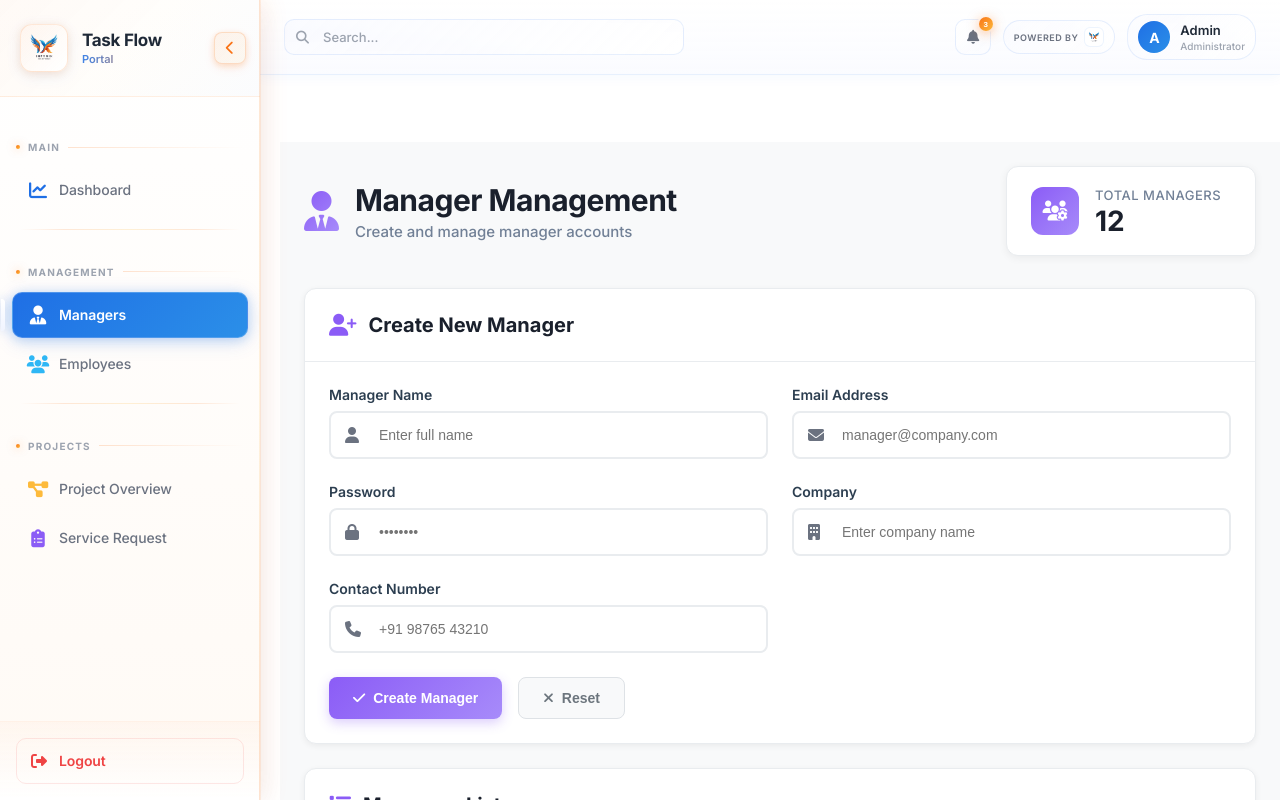
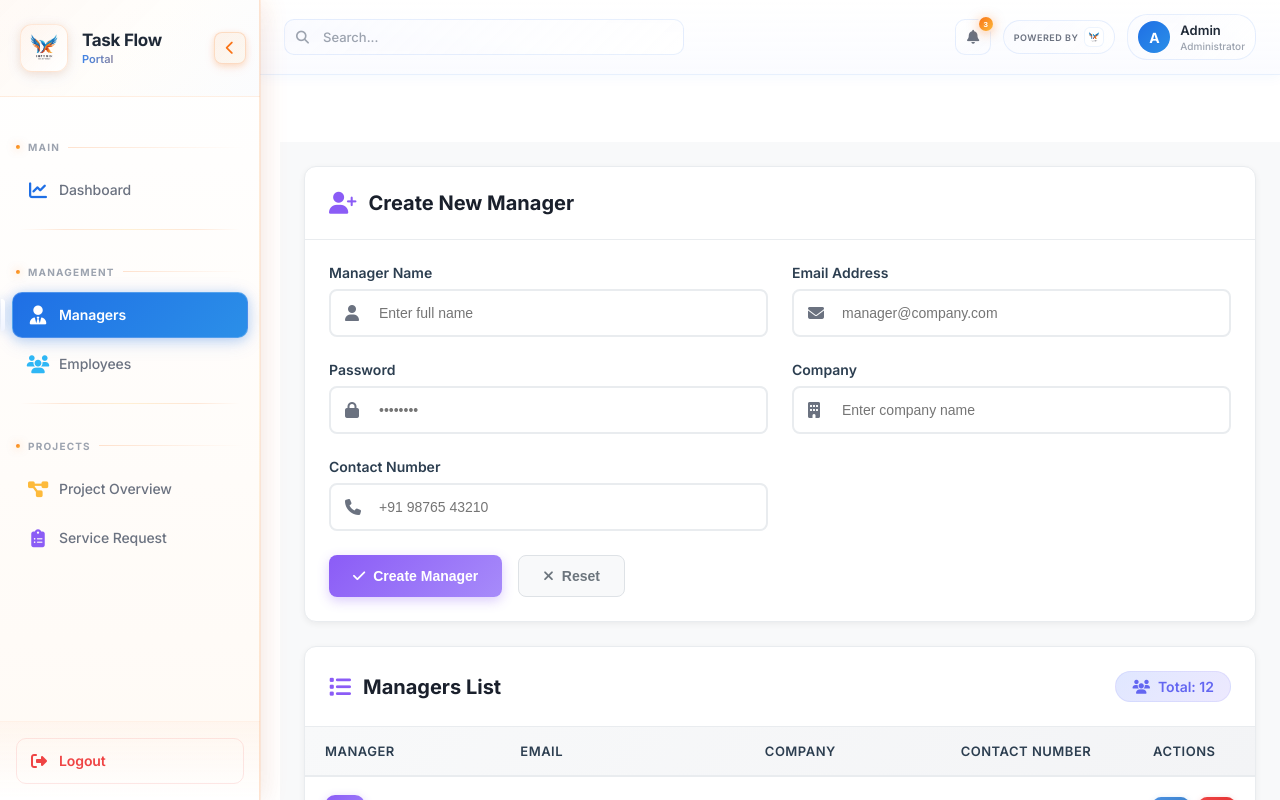
Before and after one commit to Akshainv/task-management-infynix, an Angular app: page /admin/managers in a window 1280 px wide. Shown: the top 800 px of the page. Built offline with nearby package versions, Linux system fonts and the light colour scheme.

Commit message:
my commit

```diff
--- a/src/app/admin-employee/admin-employee.css
+++ b/src/app/admin-employee/admin-employee.css
@@ -10,7 +10,7 @@
   width: calc(100% - 280px);
 }
 
-:host ::ng-deep .sidebar.collapsed ~ .main-content {
+:host ::ng-deep .sidebar.collapsed~.main-content {
   margin-left: 80px;
   width: calc(100% - 80px);
 }
@@ -21,111 +21,22 @@
   min-height: 100vh;
 }
 
-/* ===== PAGE HEADER ===== */
-.page-header {
-  margin-bottom: 2rem;
+/* Total Employees Badge in Card Header */
+.total-employees-badge {
+  display: inline-flex;
+  align-items: center;
+  gap: 8px;
+  background: linear-gradient(135deg, #e0e7ff 0%, #ede9fe 100%);
+  color: #6366f1;
+  padding: 6px 16px;
+  border-radius: 20px;
+  font-size: 0.875rem;
+  font-weight: 600;
+  border: 1px solid rgba(99, 102, 241, 0.1);
 }
 
-.header-content {
-  display: flex;
-  justify-content: space-between;
-  align-items: center;
-  gap: 1.5rem;
-  margin-bottom: 1.5rem;
-  flex-wrap: wrap;
-}
-
-.header-title-section {
-  flex: 1;
-}
-
-.title-wrapper {
-  display: flex;
-  align-items: center;
-  gap: 1rem;
-}
-
-.header-icon {
-  font-size: 2.5rem;
-  background: linear-gradient(135deg, #8b5cf6 0%, #a78bfa 100%);
-  -webkit-background-clip: text;
-  -webkit-text-fill-color: transparent;
-  background-clip: text;
-}
-
-.page-title {
-  font-size: 1.875rem;
-  font-weight: 700;
-  color: #1a202c;
-  margin: 0 0 0.25rem 0;
-  letter-spacing: -0.5px;
-}
-
-.page-subtitle {
-  font-size: 0.938rem;
-  color: #718096;
-  margin: 0;
-  font-weight: 500;
-}
-
-/* ===== STATS CARD ===== */
-.stats-card-single {
-  flex-shrink: 0;
-}
-
-.stat-item {
-  display: flex;
-  align-items: center;
-  gap: 1rem;
-  padding: 1.25rem 1.5rem;
-  background: #ffffff;
-  border-radius: 12px;
-  box-shadow: 0 2px 8px rgba(0, 0, 0, 0.06);
-  border: 1px solid #e9ecef;
-  transition: all 0.3s ease;
-  min-width: 200px;
-}
-
-.stat-item:hover {
-  transform: translateY(-2px);
-  box-shadow: 0 4px 12px rgba(0, 0, 0, 0.1);
-}
-
-.stat-icon-wrapper {
-  width: 48px;
-  height: 48px;
-  border-radius: 12px;
-  display: flex;
-  align-items: center;
-  justify-content: center;
-  font-size: 1.25rem;
-  flex-shrink: 0;
-}
-
-.stat-icon-wrapper.total {
-  background: linear-gradient(135deg, #8b5cf6 0%, #a78bfa 100%);
-  color: #ffffff;
-}
-
-.stat-content {
-  display: flex;
-  flex-direction: column;
-  gap: 0.25rem;
-}
-
-.stat-label {
-  font-size: 0.813rem;
-  font-weight: 500;
-  color: #718096;
-  text-transform: uppercase;
-  letter-spacing: 0.5px;
-}
-
-.stat-value {
-  font-size: 1.75rem;
-  font-weight: 700;
-  color: #1a202c;
-  line-height: 1;
+.total-employees-badge i {
+  font-size: 0.875rem;
 }
 
 /* ===== EMPLOYEE CARDS ===== */
@@ -139,8 +50,15 @@
 }
 
 @keyframes fadeIn {
-  from { opacity: 0; transform: translateY(20px); }
-  to { opacity: 1; transform: translateY(0); }
+  from {
+    opacity: 0;
+    transform: translateY(20px);
+  }
+
+  to {
+    opacity: 1;
+    transform: translateY(0);
+  }
 }
 
 .card-header {
@@ -616,6 +534,7 @@
 }
 
 @media (max-width: 640px) {
+
   /* Stack table as cards on very small screens */
   .table-container {
     padding: 0;
--- a/src/app/admin-managers/admin-managers.css
+++ b/src/app/admin-managers/admin-managers.css
@@ -10,7 +10,7 @@
   width: calc(100% - 280px);
 }
 
-:host ::ng-deep .sidebar.collapsed ~ .main-content {
+:host ::ng-deep .sidebar.collapsed~.main-content {
   margin-left: 80px;
   width: calc(100% - 80px);
 }
@@ -21,111 +21,22 @@
   min-height: 100vh;
 }
 
-/* ===== PAGE HEADER ===== */
-.page-header {
-  margin-bottom: 2rem;
+/* Total Managers Badge in Card Header */
+.total-managers-badge {
+  display: inline-flex;
+  align-items: center;
+  gap: 8px;
+  background: linear-gradient(135deg, #e0e7ff 0%, #ede9fe 100%);
+  color: #6366f1;
+  padding: 6px 16px;
+  border-radius: 20px;
+  font-size: 0.875rem;
+  font-weight: 600;
+  border: 1px solid rgba(99, 102, 241, 0.1);
 }
 
-.header-content {
-  display: flex;
-  justify-content: space-between;
-  align-items: center;
-  gap: 1.5rem;
-  margin-bottom: 1.5rem;
-  flex-wrap: wrap;
-}
-
-.header-title-section {
-  flex: 1;
-}
-
-.title-wrapper {
-  display: flex;
-  align-items: center;
-  gap: 1rem;
-}
-
-.header-icon {
-  font-size: 2.5rem;
-  background: linear-gradient(135deg, #8b5cf6 0%, #a78bfa 100%);
-  -webkit-background-clip: text;
-  -webkit-text-fill-color: transparent;
-  background-clip: text;
-}
-
-.page-title {
-  font-size: 1.875rem;
-  font-weight: 700;
-  color: #1a202c;
-  margin: 0 0 0.25rem 0;
-  letter-spacing: -0.5px;
-}
-
-.page-subtitle {
-  font-size: 0.938rem;
-  color: #718096;
-  margin: 0;
-  font-weight: 500;
-}
-
-/* ===== STATS CARD ===== */
-.stats-card-single {
-  flex-shrink: 0;
-}
-
-.stat-item {
-  display: flex;
-  align-items: center;
-  gap: 1rem;
-  padding: 1.25rem 1.5rem;
-  background: #ffffff;
-  border-radius: 12px;
-  box-shadow: 0 2px 8px rgba(0, 0, 0, 0.06);
-  border: 1px solid #e9ecef;
-  transition: all 0.3s ease;
-  min-width: 200px;
-}
-
-.stat-item:hover {
-  transform: translateY(-2px);
-  box-shadow: 0 4px 12px rgba(0, 0, 0, 0.1);
-}
-
-.stat-icon-wrapper {
-  width: 48px;
-  height: 48px;
-  border-radius: 12px;
-  display: flex;
-  align-items: center;
-  justify-content: center;
-  font-size: 1.25rem;
-  flex-shrink: 0;
-}
-
-.stat-icon-wrapper.total {
-  background: linear-gradient(135deg, #8b5cf6 0%, #a78bfa 100%);
-  color: #ffffff;
-}
-
-.stat-content {
-  display: flex;
-  flex-direction: column;
-  gap: 0.25rem;
-}
-
-.stat-label {
-  font-size: 0.813rem;
-  font-weight: 500;
-  color: #718096;
-  text-transform: uppercase;
-  letter-spacing: 0.5px;
-}
-
-.stat-value {
-  font-size: 1.75rem;
-  font-weight: 700;
-  color: #1a202c;
-  line-height: 1;
+.total-managers-badge i {
+  font-size: 0.875rem;
 }
 
 /* ===== MANAGER CARDS ===== */
@@ -139,8 +50,15 @@
 }
 
 @keyframes fadeIn {
-  from { opacity: 0; transform: translateY(20px); }
-  to { opacity: 1; transform: translateY(0); }
+  from {
+    opacity: 0;
+    transform: translateY(20px);
+  }
+
+  to {
+    opacity: 1;
+    transform: translateY(0);
+  }
 }
 
 .card-header {
@@ -618,6 +536,7 @@
 }
 
 @media (max-width: 640px) {
+
   /* Stack table as cards on very small screens */
   .table-container {
     padding: 0;
--- a/src/app/admin-managers/admin-managers.html
+++ b/src/app/admin-managers/admin-managers.html
@@ -3,34 +3,6 @@
 
 <div class="main-content">
   <div class="managers-container">
-
-    <!-- Page Header -->
-    <div class="page-header">
-      <div class="header-content">
-        <div class="header-title-section">
-          <div class="title-wrapper">
-            <i class="fas fa-user-tie header-icon"></i>
-            <div>
-              <h1 class="page-title">Manager Management</h1>
-              <p class="page-subtitle">Create and manage manager accounts</p>
-            </div>
-          </div>
-        </div>
-
-        <!-- Stats Card - Total Managers -->
-        <div class="stats-card-single">
-          <div class="stat-item">
-            <div class="stat-icon-wrapper total">
-              <i class="fas fa-users-cog"></i>
-            </div>
-            <div class="stat-content">
-              <span class="stat-label">Total Managers</span>
-              <span class="stat-value">{{ managers.length }}</span>
-            </div>
-          </div>
-        </div>
-      </div>
-    </div>
 
     <!-- Create Manager Card -->
     <div class="manager-card create-manager-card">
@@ -47,13 +19,8 @@
             <label for="managerName">Manager Name</label>
             <div class="input-wrapper">
               <i class="fas fa-user input-icon"></i>
-              <input
-                type="text"
-                id="managerName"
-                [(ngModel)]="newManager.name"
-                name="name"
-                placeholder="Enter full name"
-                required>
+              <input type="text" id="managerName" [(ngModel)]="newManager.name" name="name"
+                placeholder="Enter full name" required>
             </div>
           </div>
 
@@ -61,13 +28,8 @@
             <label for="email">Email Address</label>
             <div class="input-wrapper">
               <i class="fas fa-envelope input-icon"></i>
-              <input
-                type="email"
-                id="email"
-                [(ngModel)]="newManager.email"
-                name="email"
-                placeholder="manager@company.com"
-                required>
+              <input type="email" id="email" [(ngModel)]="newManager.email" name="email"
+                placeholder="manager@company.com" required>
             </div>
           </div>
 
@@ -75,13 +37,8 @@
             <label for="password">Password</label>
             <div class="input-wrapper">
               <i class="fas fa-lock input-icon"></i>
-              <input
-                type="password"
-                id="password"
-                [(ngModel)]="newManager.password"
-                name="password"
-                placeholder="••••••••"
-                required>
+              <input type="password" id="password" [(ngModel)]="newManager.password" name="password"
+                placeholder="••••••••" required>
             </div>
           </div>
 
@@ -89,13 +46,8 @@
             <label for="company">Company</label>
             <div class="input-wrapper">
               <i class="fas fa-building input-icon"></i>
-              <input
-                type="text"
-                id="company"
-                [(ngModel)]="newManager.company"
-                name="company"
-                placeholder="Enter company name"
-                required>
+              <input type="text" id="company" [(ngModel)]="newManager.company" name="company"
+                placeholder="Enter company name" required>
             </div>
           </div>
 
@@ -103,13 +55,8 @@
             <label for="contactNumber">Contact Number</label>
             <div class="input-wrapper">
               <i class="fas fa-phone input-icon"></i>
-              <input
-                type="tel"
-                id="contactNumber"
-                [(ngModel)]="newManager.contactNumber"
-                name="contactNumber"
-                placeholder="+91 98765 43210"
-                required>
+              <input type="tel" id="contactNumber" [(ngModel)]="newManager.contactNumber" name="contactNumber"
+                placeholder="+91 98765 43210" required>
             </div>
           </div>
         </div>
@@ -134,6 +81,10 @@
           <i class="fas fa-list"></i>
           Managers List
         </h2>
+        <div class="total-managers-badge">
+          <i class="fas fa-users"></i>
+          <span>Total: {{ managers.length }}</span>
+        </div>
       </div>
 
       <!-- Empty State -->
@@ -187,16 +138,11 @@
               </td>
               <td class="td-actions">
                 <div class="action-buttons">
-                  <button class="action-btn edit-btn"
-                          (click)="editManager(manager)"
-                          type="button"
-                          title="Edit Manager">
+                  <button class="action-btn edit-btn" (click)="editManager(manager)" type="button" title="Edit Manager">
                     <i class="fas fa-edit"></i>
                   </button>
-                  <button class="action-btn delete-btn"
-                          (click)="deleteManager(manager.id)"
-                          type="button"
-                          title="Delete Manager">
+                  <button class="action-btn delete-btn" (click)="deleteManager(manager.id)" type="button"
+                    title="Delete Manager">
                     <i class="fas fa-trash-alt"></i>
                   </button>
                 </div>
@@ -208,27 +154,19 @@
 
       <!-- Pagination -->
       <div class="pagination-container" *ngIf="managers.length > pageSize">
-        <button class="pagination-btn"
-                (click)="previousPage()"
-                [disabled]="currentPage === 1">
+        <button class="pagination-btn" (click)="previousPage()" [disabled]="currentPage === 1">
           <i class="fas fa-chevron-left"></i>
           Previous
         </button>
 
         <div class="page-numbers">
-          <button *ngFor="let page of getVisiblePages()"
-                  class="page-number-btn"
-                  [class.active]="page === currentPage"
-                  [disabled]="page === '...'"
-                  (click)="goToPage(page)"
-                  type="button">
+          <button *ngFor="let page of getVisiblePages()" class="page-number-btn" [class.active]="page === currentPage"
+            [disabled]="page === '...'" (click)="goToPage(page)" type="button">
             {{ page }}
           </button>
         </div>
 
-        <button class="pagination-btn"
-                (click)="nextPage()"
-                [disabled]="currentPage === totalPages">
+        <button class="pagination-btn" (click)="nextPage()" [disabled]="currentPage === totalPages">
           Next
           <i class="fas fa-chevron-right"></i>
         </button>
```
Also changed, not shown: src/app/admin-employee/admin-employee.html (+20 -76 lines).
